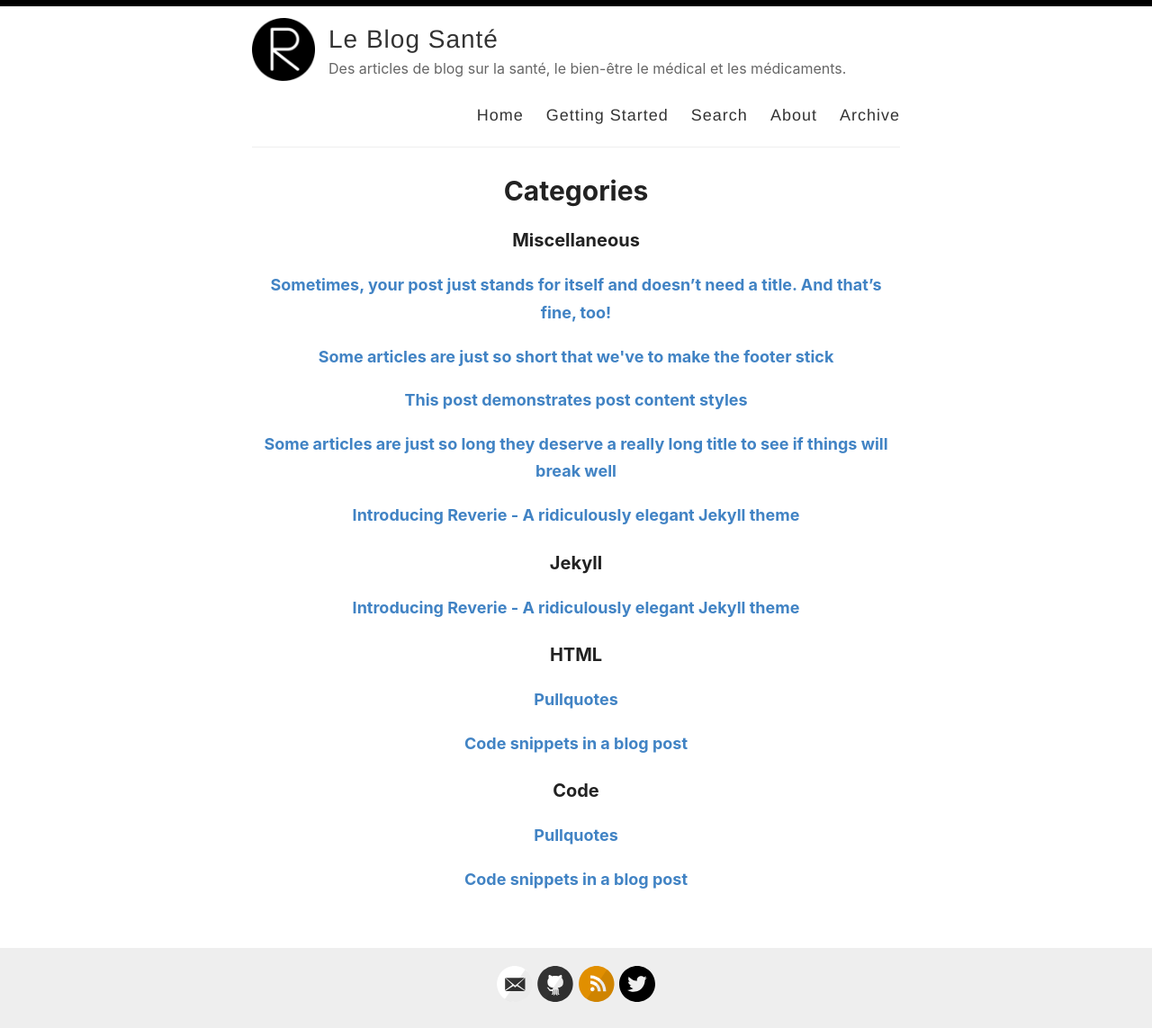
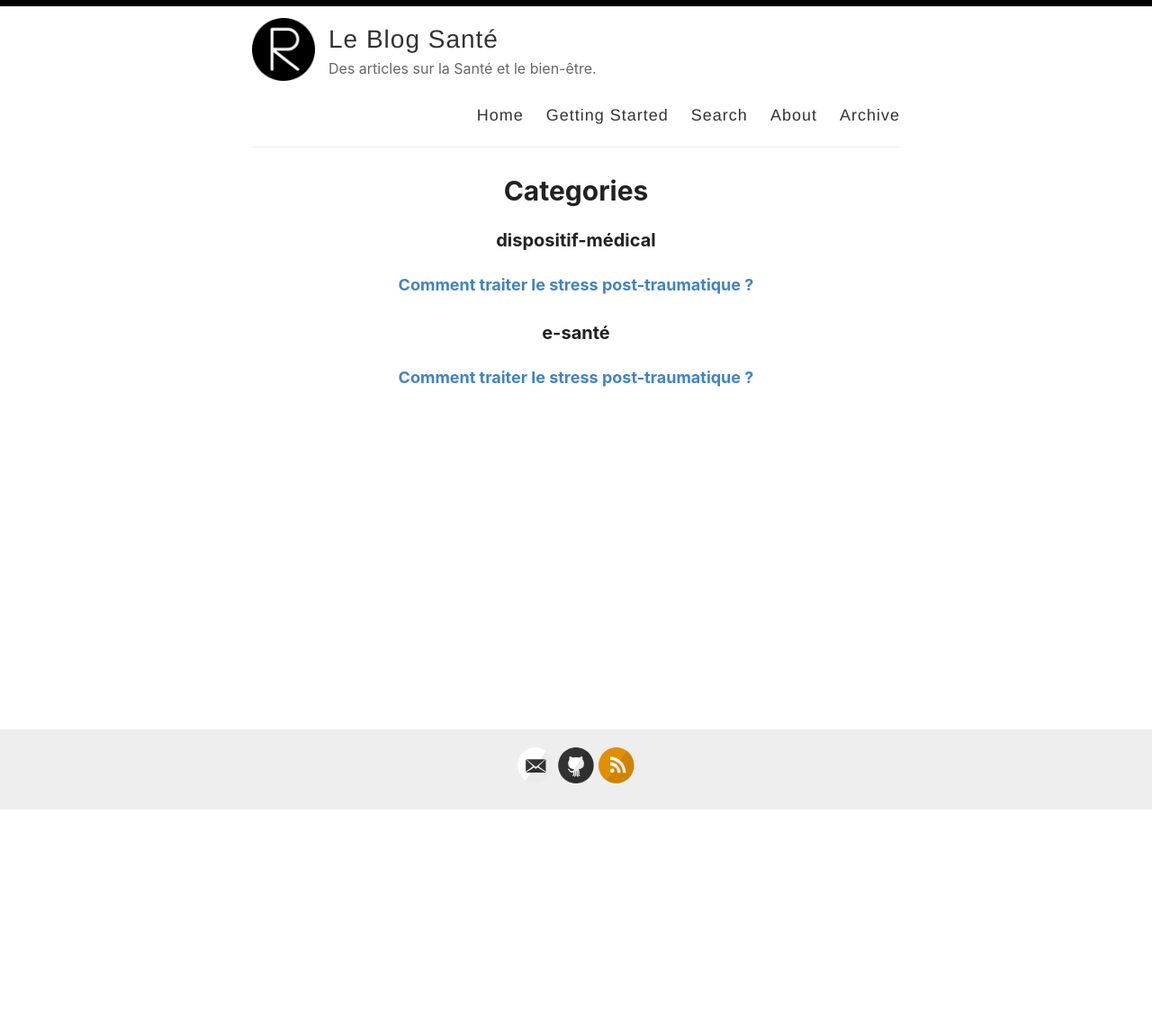
Before and after one commit to CMagnac/cmagnac.github.io, a Jekyll site: the page built from _pages/categories.md, in a window 1280 px wide. Shown: the whole page at 90% size. Built offline with Jekyll 4.4.1, drawn with Linux system fonts in a browser that asks for light colours; after the commit the page ends 901 px from its top, so only the background shows below that; part of the change alters nothing that is shown.

Commit message:
Update site and first post

````diff
--- a/_config.yml
+++ b/_config.yml
@@ -9,7 +9,7 @@ name: Le Blog Santé
 author: CMgc
 
 # Short bio or description (displayed in the header)
-description: Des articles de blog sur la santé, le bien-être le médical et les médicaments.
+description: Des articles sur la Santé et le bien-être.
 
 # URL of your avatar or profile pic (you could use your GitHub profile pic)
 avatar: /images/reverie.png
@@ -21,15 +21,15 @@ avatar: /images/reverie.png
 # Includes an icon in the footer for each username you enter
 footer-links:
   dribbble:
-  email: amit.d.merchant@gmail.com
+  email: cyrille_magnac@protonmail.com
   facebook:
   flickr:
-  github: amitmerchant1990/reverie
+  github: cmagnac
   instagram:
   linkedin:
   pinterest:
   rss: rss
-  twitter: amit_merchant
+  twitter:
   stackoverflow:
   youtube: # channel/<your_long_string> or user/<user-name>
   googleplus: # anything in your profile username that comes after plus.google.com/
--- a/_posts/2019-02-13-introducing-reverie-jekyll-theme.md
+++ /dev/null
@@ -1,85 +0,0 @@
----
-layout: post
-title: Introducing Reverie - A ridiculously elegant Jekyll theme
-categories: [Miscellaneous, Jekyll]
----
-
-[Reverie](https://github.com/amitmerchant1990/reverie) is a [Jekyll](https://jekyllrb.com/)-powered theme which is simple and opinionated. It's actually a fork of [jekyll-now](https://github.com/barryclark/jekyll-now) with some additional features and personal touches which I've implemented to suit my needs for my blog.
-
-This is a plug-and-play Jekyll theme which you can use on GitHub Pages without even setting up a local environment.
-
-![](/images/reverie-demo.png)
-
-## Features overview
-
-- Command-line free fork-first workflow, using GitHub.com to create, customize and post to your blog
-- Fully responsive and mobile optimized base theme
-- Sass/Coffeescript support using Jekyll 2.0
-- Free hosting on your GitHub Pages user site
-- All the SEO goodies comes in-built
-- Markdown blogging
-- Syntax highlighting using Pygments
-    - [Dracula syntax theme](https://draculatheme.com/) included
-- Disqus commenting
-- Google Analytics integration
-- Fuzzy search across blog posts
-- Pagination of posts works out-of-the-box.
-- Categorize posts out-of-the box
-- RSS Feed
-- In-built sitemap
-
-<div style="text-align: center;">
- <script async type="text/javascript" src="//cdn.carbonads.com/carbon.js?serve=CE7D6KJY&placement=wwwamitmerchantcom" id="_carbonads_js"></script>
-</div>
-
-## Using Reverie on GitHub Pages
-
-### Step 1) Fork Reverie to your User Repository
-
-Fork [this repository](https://github.com/amitmerchant1990/reverie), then rename the repository to `yourgithubusername.github.io`.
-
-Alternatively, you can use [Use this template](https://github.com/amitmerchant1990/reverie/generate) button if you want to create a repository with a clean commit history which will use Reverie as a template.
-
-Your Jekyll blog will often be viewable immediately at <https://yourgithubusername.github.io> (if it's not, you can often force it to build by completing step 2)
-
-### Step 2) Customize and view your site
-
-Enter your site name, description, avatar and many other options by editing the `_config.yml` file. You can easily turn on Google Analytics tracking, Disqus commenting and social icons here.
-
-Making a change to `_config.yml` (or any file in your repository) will force GitHub Pages to rebuild your site with jekyll. Your rebuilt site will be viewable a few seconds later at <https://yourgithubusername.github.io> - if not, give it ten minutes as GitHub suggests and it'll appear soon.
-
-### Step 3) Publish your first blog post
-
-Create a new file called `/_posts/2019-2-13-Hello-World.md` to publish your first blog post. That's all you need to do to publish your first blog post! This [Markdown Cheatsheet](https://github.com/adam-p/markdown-here/wiki/Markdown-Cheatsheet) might come in handy while writing the posts.
-
-> You can add additional posts in the browser on GitHub.com too! Just hit the <kbd>Create new file</kbd> button in `/_posts/` to create new content. Just make sure to include the [front-matter](http://jekyllrb.com/docs/frontmatter/) block at the top of each new blog post and make sure the post's filename is in this format: year-month-day-title.md
-
-## Using Categories in Reverie
-
-You can categorize your content based on `categories` in Reverie. For this, you just need to add `categories` in front matter like below:
-
-For adding single category:
-
-```md
-categories: JavaScript
-```
-
-For adding multiple categories:
-
-```md
-categories: [PHP, Laravel]
-```
-
-The contegorized content can be shown over this URL: <https://yourgithubusername.github.io/categories/>
-
-## RSS
-
-The generated [RSS feed](https://en.wikipedia.org/wiki/RSS) of your blog can be found at <https://yourgithubusername.github.io/feed>. You can see the example RSS feed over [here](https://www.amitmerchant.com/reverie/feed).
-
-## Sitemap
-
-The generated sitemap of your blog can be found at <https://yourgithubusername.github.io/sitemap>. You can see the example sitemap feed over [here](https://www.amitmerchant.com/reverie/sitemap).
-
-## License
-
-MIT
--- a/_posts/2019-08-08-no-title-posts.md
+++ /dev/null
@@ -1,6 +0,0 @@
----
-layout: post
-title: ""
-categories: Miscellaneous
----
-Sometimes, your post just stands for itself and doesn't need a title. And that's fine, too!
--- a/_posts/2019-12-11-pullquotes.md
+++ /dev/null
@@ -1,14 +0,0 @@
----
-layout: post
-title:  Pullquotes
-categories: [HTML,Code]
-excerpt: In graphic design, a pull quote (also known as a lift-out pull quote) is a key phrase, quotation, or excerpt that has been pulled from an article and used as a page layout graphic element, serving to entice readers into the article or to highlight a key topic.
----
-
-In graphic design, a pull quote (also known as a lift-out pull quote) is a key phrase, quotation, or excerpt that has been pulled from an article and used as a page layout graphic element, serving to entice readers into the article or to highlight a key topic. {% include pullquote.html quote="It is typically placed in a larger or distinctive typeface and on the same page." %} Pull quotes are often used in magazine and newspaper articles, annual reports, and brochures, as well as on the web. They can add visual interest to text-heavy pages with few images or illustrations.
-
-Placement of a pull quote on a page may be defined in a publication's or website's style guide. Such a typographic device may or may not be aligned with a column on the page. Some designers, for example, choose not to align the quote. In that case, the quotation cuts into two or more columns, as in the example shown. Because the pull quote invites the reader to read about the highlighted material, the pull quote should appear before the text it cites and, generally, fairly close to it.
-
-Pull quotes need not be a verbatim copy of the text being quoted; depending on a publication's house style, pull quotes may be abbreviated for space or paraphrased for clarity, with or without indication.
-
-A disadvantage of pull quotes as a design element is that they can disrupt the reading process of readers invested in reading the text sequentially by drawing attention to ghost fragments out of context. At the other extreme, when pull quotes are used to break up what would otherwise be a formless wall of text, pull quote can serve as visual landmarks to help the reader maintain a sense of sequence and place.
--- a/_posts/2019-7-27-super-long-article.md
+++ /dev/null
@@ -1,11 +0,0 @@
----
-layout: post
-title: Some articles are just so long they deserve a really long title to see if things will break well
-categories: Miscellaneous
----
-
-Lorem ipsum dolor sit amet, consectetur adipiscing elit. Fusce bibendum neque eget nunc mattis eu sollicitudin enim tincidunt. Vestibulum lacus tortor, ultricies id dignissim ac, bibendum in velit. Proin convallis mi ac felis pharetra aliquam. Curabitur dignissim accumsan rutrum. In arcu magna, aliquet vel pretium et, molestie et arcu. Mauris lobortis nulla et felis ullamcorper bibendum. Phasellus et hendrerit mauris. Proin eget nibh a massa vestibulum pretium. Suspendisse eu nisl a ante aliquet bibendum quis a nunc. Praesent varius interdum vehicula. Aenean risus libero, placerat at vestibulum eget, ultricies eu enim. Praesent nulla tortor, malesuada adipiscing adipiscing sollicitudin, adipiscing eget est.
-
-Lorem ipsum dolor sit amet, consectetur adipiscing elit. Fusce bibendum neque eget nunc mattis eu sollicitudin enim tincidunt. Vestibulum lacus tortor, ultricies id dignissim ac, bibendum in velit. Proin convallis mi ac felis pharetra aliquam. Curabitur dignissim accumsan rutrum. In arcu magna, aliquet vel pretium et, molestie et arcu. Mauris lobortis nulla et felis ullamcorper bibendum. Phasellus et hendrerit mauris. Proin eget nibh a massa vestibulum pretium. Suspendisse eu nisl a ante aliquet bibendum quis a nunc. Praesent varius interdum vehicula. Aenean risus libero, placerat at vestibulum eget, ultricies eu enim. Praesent nulla tortor, malesuada adipiscing adipiscing sollicitudin, adipiscing eget est.
-
-Lorem ipsum dolor sit amet, consectetur adipiscing elit. Fusce bibendum neque eget nunc mattis eu sollicitudin enim tincidunt. Vestibulum lacus tortor, ultricies id dignissim ac, bibendum in velit. Proin convallis mi ac felis pharetra aliquam. Curabitur dignissim accumsan rutrum. In arcu magna, aliquet vel pretium et, molestie et arcu. Mauris lobortis nulla et felis ullamcorper bibendum. Phasellus et hendrerit mauris. Proin eget nibh a massa vestibulum pretium. Suspendisse eu nisl a ante aliquet bibendum quis a nunc. Praesent varius interdum vehicula. Aenean risus libero, placerat at vestibulum eget, ultricies eu enim. Praesent nulla tortor, malesuada adipiscing adipiscing sollicitudin, adipiscing eget est.
--- a/_posts/2019-7-27-this-post-demonstrates-post-content-styles.md
+++ /dev/null
@@ -1,95 +0,0 @@
----
-layout: post
-title: This post demonstrates post content styles
-categories: Miscellaneous
----
-
-Lorem ipsum dolor sit amet, consectetur adipiscing elit. Fusce bibendum neque eget nunc mattis eu sollicitudin enim tincidunt. Vestibulum lacus tortor, ultricies id dignissim ac, bibendum in velit. Praesent varius interdum vehicula. Aenean risus libero, placerat at vestibulum eget, ultricies eu enim. Praesent nulla tortor, malesuada adipiscing adipiscing sollicitudin, adipiscing eget est.
-
-## Some great heading (h2)
-
-Proin convallis mi ac felis pharetra aliquam. Curabitur dignissim accumsan rutrum. In arcu magna, aliquet vel pretium et, molestie et arcu.
-
-Mauris lobortis nulla et felis ullamcorper bibendum. Phasellus et hendrerit mauris. Proin eget nibh a massa vestibulum pretium. Suspendisse eu nisl a ante aliquet bibendum quis a nunc. Praesent varius interdum vehicula. Aenean risus libero, placerat at vestibulum eget, ultricies eu enim. Praesent nulla tortor, malesuada adipiscing adipiscing sollicitudin, adipiscing eget est.
-
-## Another great heading (h2)
-
-Lorem ipsum dolor sit amet, consectetur adipiscing elit. Fusce bibendum neque eget nunc mattis eu sollicitudin enim tincidunt. Vestibulum lacus tortor, ultricies id dignissim ac, bibendum in velit.
-
-### Some great subheading (h3)
-
-Proin convallis mi ac felis pharetra aliquam. Curabitur dignissim accumsan rutrum. In arcu magna, aliquet vel pretium et, molestie et arcu. Mauris lobortis nulla et felis ullamcorper bibendum.
-
-Phasellus et hendrerit mauris. Proin eget nibh a massa vestibulum pretium. Suspendisse eu nisl a ante aliquet bibendum quis a nunc.
-
-### Some great subheading (h3)
-
-Praesent varius interdum vehicula. Aenean risus libero, placerat at vestibulum eget, ultricies eu enim. Praesent nulla tortor, malesuada adipiscing adipiscing sollicitudin, adipiscing eget est.
-
-> This quote will change your life. It will reveal the secrets of the universe, and all the wonders of humanity. Don't misuse it.
-
-Lorem ipsum dolor sit amet, consectetur adipiscing elit. Fusce bibendum neque eget nunc mattis eu sollicitudin enim tincidunt.
-
-### Some great subheading (h3)
-
-Vestibulum lacus tortor, ultricies id dignissim ac, bibendum in velit. Proin convallis mi ac felis pharetra aliquam. Curabitur dignissim accumsan rutrum.
-
-```html
-<html>
-  <head>
-  </head>
-  <body>
-    <p>Hello, World!</p>
-  </body>
-</html>
-```
-
-
-In arcu magna, aliquet vel pretium et, molestie et arcu. Mauris lobortis nulla et felis ullamcorper bibendum. Phasellus et hendrerit mauris.
-
-#### You might want a sub-subheading (h4)
-
-In arcu magna, aliquet vel pretium et, molestie et arcu. Mauris lobortis nulla et felis ullamcorper bibendum. Phasellus et hendrerit mauris.
-
-In arcu magna, aliquet vel pretium et, molestie et arcu. Mauris lobortis nulla et felis ullamcorper bibendum. Phasellus et hendrerit mauris.
-
-#### But it's probably overkill (h4)
-
-In arcu magna, aliquet vel pretium et, molestie et arcu. Mauris lobortis nulla et felis ullamcorper bibendum. Phasellus et hendrerit mauris.
-
-### Oh hai, an unordered list!!
-
-In arcu magna, aliquet vel pretium et, molestie et arcu. Mauris lobortis nulla et felis ullamcorper bibendum. Phasellus et hendrerit mauris.
-
-- First item, yo
-- Second item, dawg
-- Third item, what what?!
-- Fourth item, fo sheezy my neezy
-
-### Oh hai, an ordered list!!
-
-In arcu magna, aliquet vel pretium et, molestie et arcu. Mauris lobortis nulla et felis ullamcorper bibendum. Phasellus et hendrerit mauris.
-
-1. First item, yo
-2. Second item, dawg
-3. Third item, what what?!
-4. Fourth item, fo sheezy my neezy
-
-
-
-## Headings are cool! (h2)
-
-Proin eget nibh a massa vestibulum pretium. Suspendisse eu nisl a ante aliquet bibendum quis a nunc. Praesent varius interdum vehicula. Aenean risus libero, placerat at vestibulum eget, ultricies eu enim. Praesent nulla tortor, malesuada adipiscing adipiscing sollicitudin, adipiscing eget est.
-
-Praesent nulla tortor, malesuada adipiscing adipiscing sollicitudin, adipiscing eget est.
-
-Proin eget nibh a massa vestibulum pretium. Suspendisse eu nisl a ante aliquet bibendum quis a nunc.
-
-### Tables
-
-|Title 1               | Title 2               | Title 3               | Title 4              |
-|--------------------- | --------------------- | --------------------- | ---------------------|
-|lorem                 | lorem ipsum           | lorem ipsum dolor     | lorem ipsum dolor sit|
-|lorem ipsum dolor sit | lorem ipsum dolor sit | lorem ipsum dolor sit | lorem ipsum dolor sit|
-|lorem ipsum dolor sit | lorem ipsum dolor sit | lorem ipsum dolor sit | lorem ipsum dolor sit|
-|lorem ipsum dolor sit | lorem ipsum dolor sit | lorem ipsum dolor sit | lorem ipsum dolor sit|
--- a/_posts/2019-7-28-super-short-article.md
+++ /dev/null
@@ -1,7 +0,0 @@
----
-layout: post
-title: Some articles are just so short that we've to make the footer stick
-categories: Miscellaneous
----
-
-Lorem ipsum dolor sit amet, consectetur adipisicing elit, sed do eiusmod tempor incididunt ut labore et dolore magna aliqua. Ut enim ad minim veniam, quis nostrud exercitation ullamco laboris nisi ut aliquip ex ea commodo consequat. Duis aute irure dolor in reprehenderit in voluptate velit esse cillum dolore eu fugiat nulla pariatur. Excepteur sint occaecat cupidatat non proident, sunt in culpa qui officia deserunt mollit anim id est laborum.
--- a/_posts/2019-8-12-code-snippets.md
+++ /dev/null
@@ -1,42 +0,0 @@
----
-layout: post
-title:  Code snippets in a blog post
-categories: [HTML,Code]
----
-
-This post demonstrate the use of code snippets in the theme. The code snippets are powered by [Pygments](http://pygments.org/) and the code theme that is been used in Reverie is called [Dracula](https://draculatheme.com/).
-
-This is a raw snippet:
-
-```
-hello world
-123
-This is a text snippet
-```
-
-This is a PHP snippet:
-
-```php
-<?php
-    echo 'Hello, World!';
-?>
-```
-
-This is a JavaScript snippet:
-
-```js
-const add = (a, b) => a + b
-const minus = (a, b) => a - b
-
-console.log(add(100,200))  // 300
-console.log(minus(100,200))  // -100
-```
-
-This is a Python snippet:
-
-```python
-def say_hello():
-    print("hello world!")
-
-say_hello()   // "hello world!"
-```
--- /dev/null
+++ b/_posts/2025-01-11-comment-traiter-stress-post-traumatique.md
@@ -0,0 +1,74 @@
+---
+layout: post
+title:  Comment traiter le stress post-traumatique ?
+categories: [dispositif-médical, e-santé]
+---
+
+Le **stress post-traumatique** (SPT) est un trouble psychiatrique. Il se produit à la suite d’un choc émotionnel intense. Alors que les traitements classiques soulagent deux tiers des patients, un tiers d’entre eux sont résistants. Comment adapter **la prise en charge** pour accompagner ces patients ?
+
+## Intérêt thérapeutique de l’hypnose
+
+**L’hypnose** induit un état de conscience modifié. L’état hypnotique est une approche complémentaire des traitements classiques. Elle est réalisée par des **professionnels de santé** ou des **hypnothérapeutes qualifiés**.
+
+On distingue plusieurs types **d’hypnoses** :
+
+* la **Thérapie Cognitive Comportementale** pour se confronter avec une situation difficile ;
+* **l’Intégrative** pour lier **l’hypnose** avec d’autres prises en charge thérapeutiques ;
+* **l’Ericksonienne** pour accompagner de manière « non directive » ;
+* **l’Analytique** pour s’approcher d’une démarche psychanalytique ;
+* **l’Onirique** pour guider le patient à travers des images mentales.
+
+Les mots du clinicien dirigent le patient vers un état de conscience hypnotique. **L’hypnose** est une technique de soin non conventionnel. Et même si ce phénomène n’est pas encore bien compris, certaines de ses pratiques fonctionnent :
+
+* la psychothérapeutique (prise en charge des phobies, de l’anxiété et du Stress-Post-Traumatique) ;
+* le syndrome du colon irritable (amélioration de la qualité de vie des patients) ;
+* la sédation (réduction de la prise de sédatifs avant une anesthésie) ;
+* l’analgésie (gestion de la douleur aiguë ou chronique) ;
+* les soins palliatifs (accompagnement en fin de vie).
+
+**L’hypnose** agit en provoquant une **dissociation psychique** et une **activation corticale**. Plongé dans un état entre la veille et le sommeil, le patient entretien une relation intime avec son soignant. La réussite d’une psychothérapie réside dans cette **relation patient/thérapeute**. Et somme, l’efficacité de **l’hypnose** compte pour 15% dans le processus thérapeutique global.
+
+## Prise en charge du stress post-traumatique
+
+Le 13 novembre 2015, l’attentat du **Bataclan** a fait de nombreuses victimes. Certaines portent encore les stigmates de cette nuit d’horreur. Parfois d’une simple odeur suffit à plonger ces survivants dans une **angoisse incontrôlable**.
+
+Sur les 96 survivants de l’attaque du **Bataclan**:
+
+* 43 personnes n’ont pas de **stress post-traumatique**.
+* 34 personnes gardent un **stress post-traumatique**.
+* 19 personnes ont guéris.
+
+Chez les personnes en rémission, la résilience est liée à la **plasticité cérébrale**. **L’hippocampe** joue un rôle clé dans la gestion des souvenirs. En effet, les images obtenues sur l’animal exposé au stress ont montré :
+
+* une hyperactivité de **l’amygdale** (impliquée dans la mémoire **émotionnelle**) ;
+* une hypoactivité de **l’hippocampe** (associée à la mémoire **déclarative**).
+
+Le traitement du **stress post-traumatique** repose sur une approche multidisciplinaire :
+
+* une prise en charge médicamenteuse associée à un suivi psychothérapeutique ;
+* une **Thérapie Comportementale et Cognitive** (TCC) consistant en une désensibilisation et un retraitement par les mouvements oculaires.
+
+## Application médicale de la réalité virtuelle
+
+La technologie informatique génère des **environnements artificiels**. Vivre une expérience immersive dans cet écosystème produit des sensations et des émotions. Le but est de créer des **effets sensoriels, moteurs et cognitifs**. Ainsi, le patient affronte ses peurs pour mieux les surmonter. C’est grâce à cette **psychothérapie cognitive** que le patient apprendra à gérer ses angoisses.
+
+La combinaison entre le matériel et  l’environnement synthétique 3D trompe le cerveau.
+
+La **réalité virtuelle** repose sur plusieurs concepts fondamentaux :
+
+* Le patient interagit avec un environnement immersif (présence et interaction) ;
+* Les images sont vues en trois dimensions (vision stéréoscopique) ;
+* Une large perspective améliore l’effet de réalité (champ de vision) ;
+* Les gestes influencent l’expérience (suivi des mouvements).
+
+La casque de **réalité virtuel** est équipé de capteurs de mouvements. L’environnement s’adapte à la position du corps. L’impression d’immersion est renforcée par la vision binoculaire imitant le champ de vision humain.
+
+Traiter le **stress post-traumatique** exige une prise en charge globale. La psychothérapie et la **réalité virtuelle** s’associent aux traitements médicamenteux. Ces outils accompagnent les patients et leur offrent une possibilité de guérir.
+
+---
+
+Sources :
+
+* [Dossier de l'Inserm](https://www.inserm.fr/dossier/troubles-stress-post-traumatique/) sur le stress post-traumatique.
+* [Entretien avec le docteur damien mascret](https://www.francetvinfo.fr/sante/psycho-bien-etre/attentats-nous-ne-sommes-pas-tous-egaux-face-au-stress-post-traumatique-explique-le-medecin-damien-mascret_7004363.html) sur les attentats du Bataclan.
+* [Article de l'inria](https://www.inria.fr/fr/comment-fonctionne-realite-virtuelle) sur la réalité virtuelle.
````
Also changed, not shown: README.md, images/categories.png (deleted), images/galaxy.jpg (deleted), images/mobile-demo.png (deleted), images/reverie-demo.png (deleted), images/search.png (deleted).
